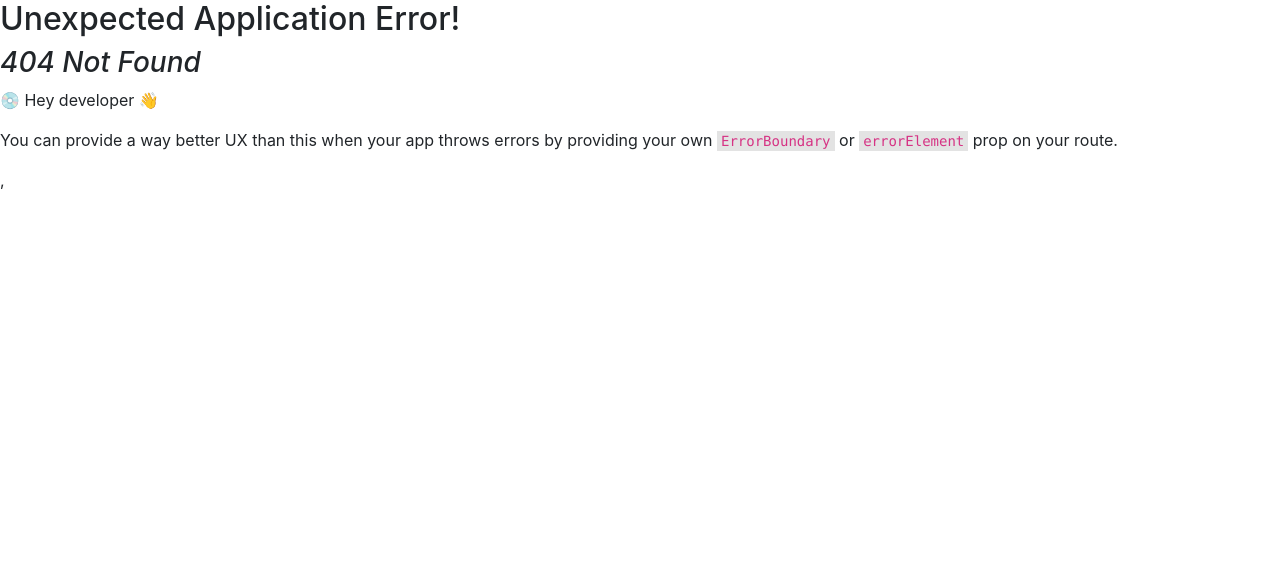
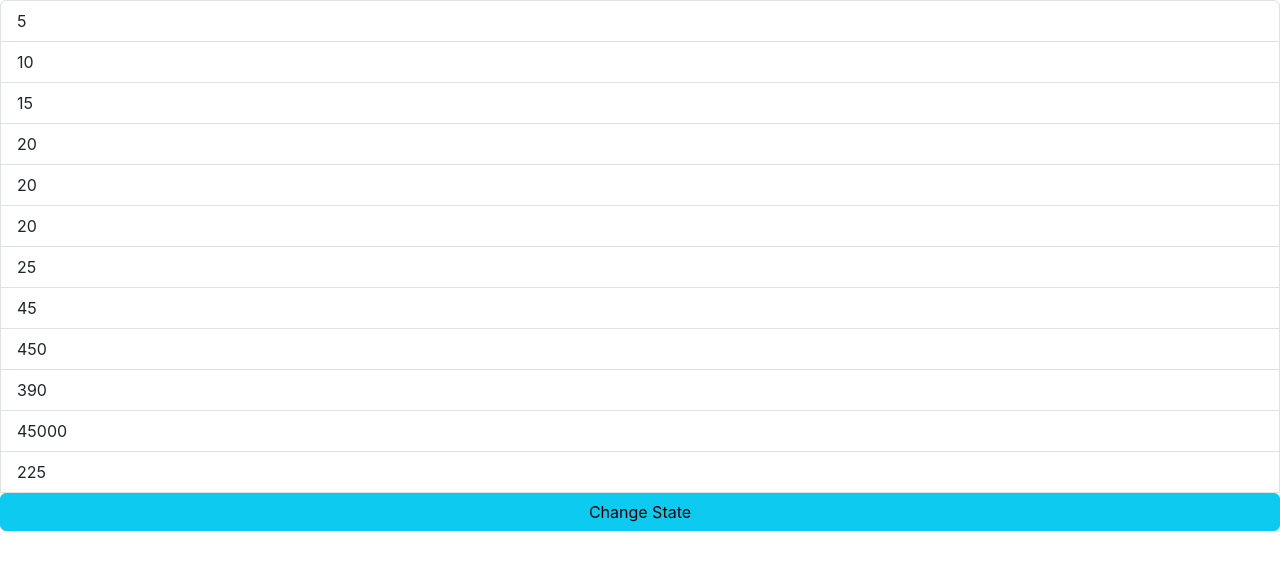
Before and after one commit to digikullReact/reduxthunkoctober2023, a React (Create React App) app: page /usememo in a window 1280 px wide. Before the commit this address had no page. Shown: the top 570 px of the page. Built offline with nearby package versions, Linux system fonts and the light colour scheme.

Commit message:
memohook

```diff
--- /dev/null
+++ b/src/components/Memoization/Child.js
@@ -0,0 +1,25 @@
+import React,{useEffect,memo} from 'react'
+
+const Child = memo(({data}) => {
+    console.log(" Child Component is re rendering")
+/*
+    // mounting phase
+    useEffect(()=>{
+       console.log("Child Component re rendered")
+    },[])
+
+    useEffect(()=>{
+        console.log("Child Component  again re rendered")
+
+    })
+    */
+
+  return (
+    <div>
+
+        <h1>Child Component {data} </h1>
+    </div>
+  )
+})
+
+export default Child
--- /dev/null
+++ b/src/components/Memoization/Parent.js
@@ -0,0 +1,28 @@
+import React,{useState} from 'react'
+import Child from './Child'
+
+const Parent = () => {
+    const [state,setState]=useState(false);
+    const [data ,setData]=useState("Inital Data from the PArent");
+
+const handleClick=()=>{
+    // we will modify the state in here
+    if (state){
+        setData("modified");
+    }
+    console.log("state changed");
+    setState(!state);
+}
+
+  return (
+    <div>
+<button className='btn btn-success' onClick={handleClick}>
+    Change the State
+</button>
+
+        <Child data={data}/>
+    </div>
+  )
+}
+
+export default Parent
--- /dev/null
+++ b/src/components/Memoization/UseMem.js
@@ -0,0 +1,52 @@
+import React,{useMemo, useState} from 'react'
+
+// use of useMemo hook // it memoized
+const UseMem = () => {
+
+    const [heavy,setHeavy]=useState(false);
+    const [state,setState]=useState(false)
+    const [list,setList]=useState([1,2,3,4,4,4,5,9,90,78,9000,45])
+/*
+    const cachedValue = useMemo(()=>{
+      console.log("processing list")
+
+      return list.map(ele=>ele*5);
+    }, [list])
+    */
+
+    const cachedValue= ()=>{
+        console.log("processing list")
+
+        return list.map(ele=>ele*5);
+      }
+
+    const handleClick=()=>{
+        console.log("state changed");
+
+       setState(!state);
+        //setList([2,378,90,122]);
+
+    }
+
+  return (
+    <div>
+        <ul className="list-group">
+        {
+            cachedValue().map((ele,i)=>(
+                <li key={i} className="list-group-item">{ele}</li>
+            ))
+        }
+
+        <button className='btn btn-info' onClick={handleClick}>
+            Change State
+        </button>
+
+</ul>
+
+
+
+    </div>
+  )
+}
+
+export default UseMem
```
Also changed, not shown: src/index.js (+13 -2 lines).
